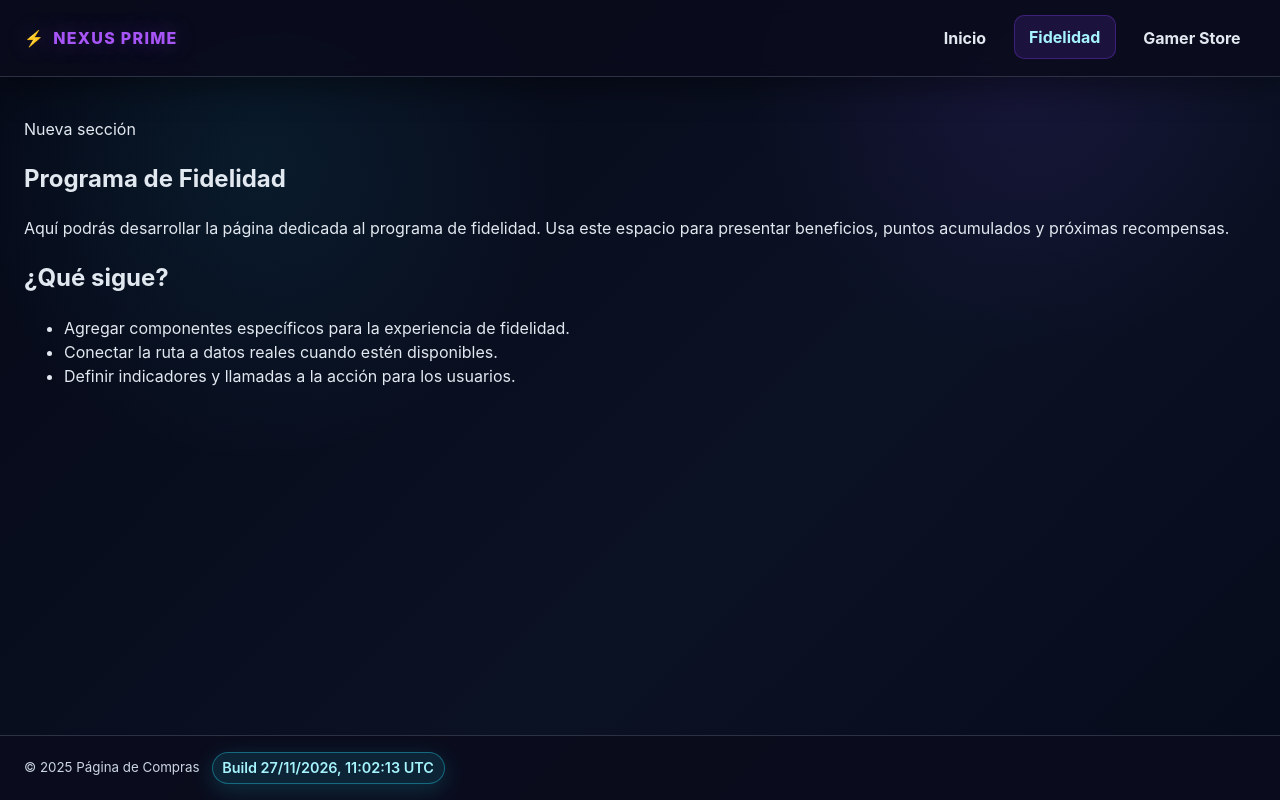
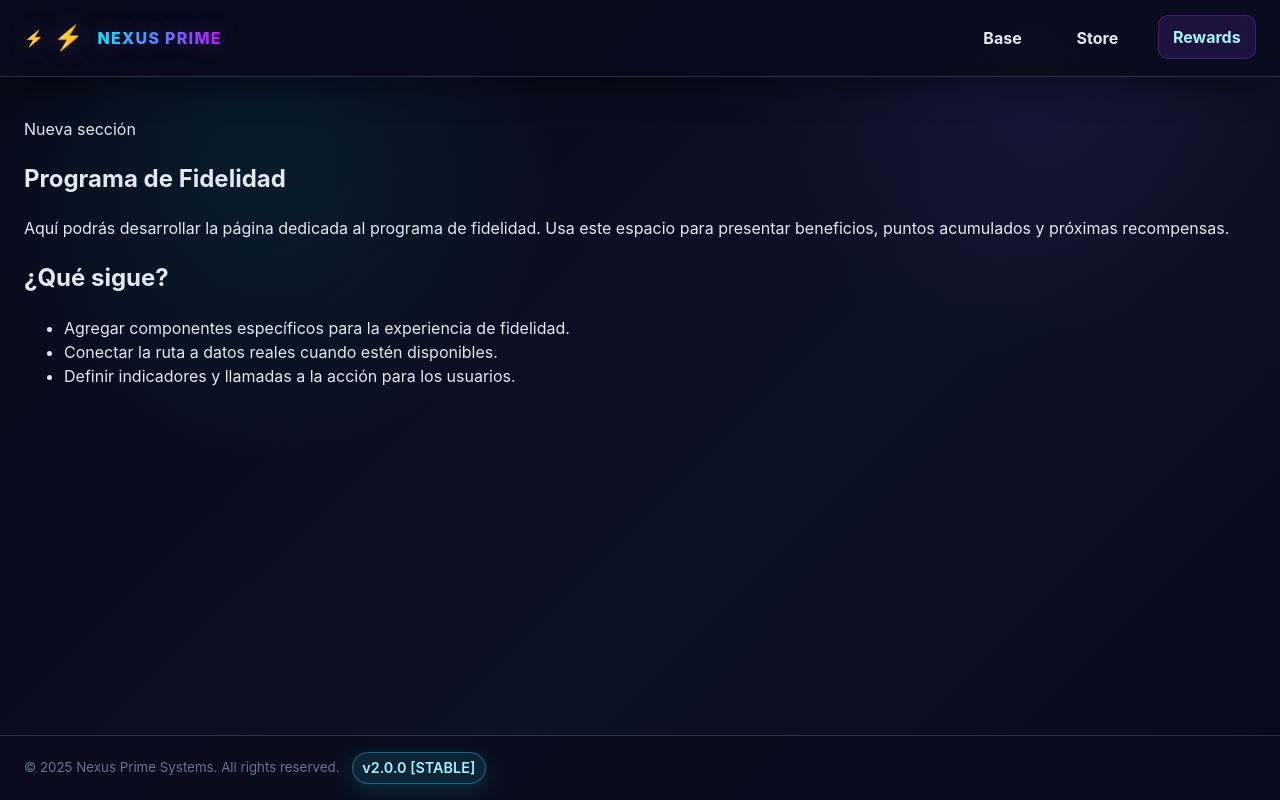
Before and after one commit to Juanpablo24-06/Pagina-de-compras, a React (Vite) app: page /Pagina-de-compras/fidelidad in a window 1280 px wide. Built offline with nearby package versions, Linux system fonts and the light colour scheme.

Commit message:
Refactor MainLayout with updated branding and styles

```diff
--- a/src/layouts/MainLayout.jsx
+++ b/src/layouts/MainLayout.jsx
@@ -1,42 +1,42 @@
+// src/layouts/MainLayout.jsx
 import { NavLink, Outlet } from 'react-router-dom';
 import './MainLayout.css';
 
 function MainLayout() {
-  const buildTimestamp =
-    import.meta.env.VITE_BUILD_TIMESTAMP ||
-    (typeof __BUILD_TIMESTAMP__ !== 'undefined' ? __BUILD_TIMESTAMP__ : '');
-
-  const buildDate = buildTimestamp ? new Date(buildTimestamp) : null;
+  // Estilos inline para asegurar el override del CSS anterior si hiciera falta
+  const navStyle = {
+    display: 'flex',
+    gap: '1.5rem'
+  };
 
   return (
     <div className="app-shell">
       <header className="app-header">
-        <div className="brand">Nexus Prime</div>
-        <nav className="main-nav">
-          <NavLink to="/" end className="nav-link">
-            Inicio
+        <div className="brand">
+          <span style={{fontSize: '1.5rem', marginRight: '5px'}}>⚡</span>
+          <span style={{background: 'linear-gradient(to right, #00f3ff, #bc13fe)', WebkitBackgroundClip: 'text', color: 'transparent'}}>NEXUS PRIME</span>
+        </div>
+        <nav className="main-nav" style={navStyle}>
+          <NavLink to="/" end className={({ isActive }) => isActive ? "nav-link active" : "nav-link"}>
+            Base
           </NavLink>
-          <NavLink to="/fidelidad" className="nav-link">
-            Fidelidad
+          <NavLink to="/gamer-store" className={({ isActive }) => isActive ? "nav-link active" : "nav-link"}>
+            Store
           </NavLink>
-          <NavLink to="/gamer-store" className="nav-link">
-            Gamer Store
+          <NavLink to="/fidelidad" className={({ isActive }) => isActive ? "nav-link active" : "nav-link"}>
+            Rewards
           </NavLink>
         </nav>
       </header>
+
       <main className="app-main">
         <Outlet />
       </main>
+
       <footer className="app-footer">
         <div className="footer-meta">
-          <small>© {new Date().getFullYear()} Página de Compras</small>
-          {buildDate ? (
-            <span className="build-chip" title={buildDate.toISOString()}>
-              Build {buildDate.toLocaleString('es-ES', { timeZone: 'UTC' })} UTC
-            </span>
-          ) : (
-            <span className="build-chip">Build en desarrollo</span>
-          )}
+          <small style={{color: '#64748b'}}>© {new Date().getFullYear()} Nexus Prime Systems. All rights reserved.</small>
+          <span className="build-chip">v2.0.0 [STABLE]</span>
         </div>
       </footer>
     </div>
```
